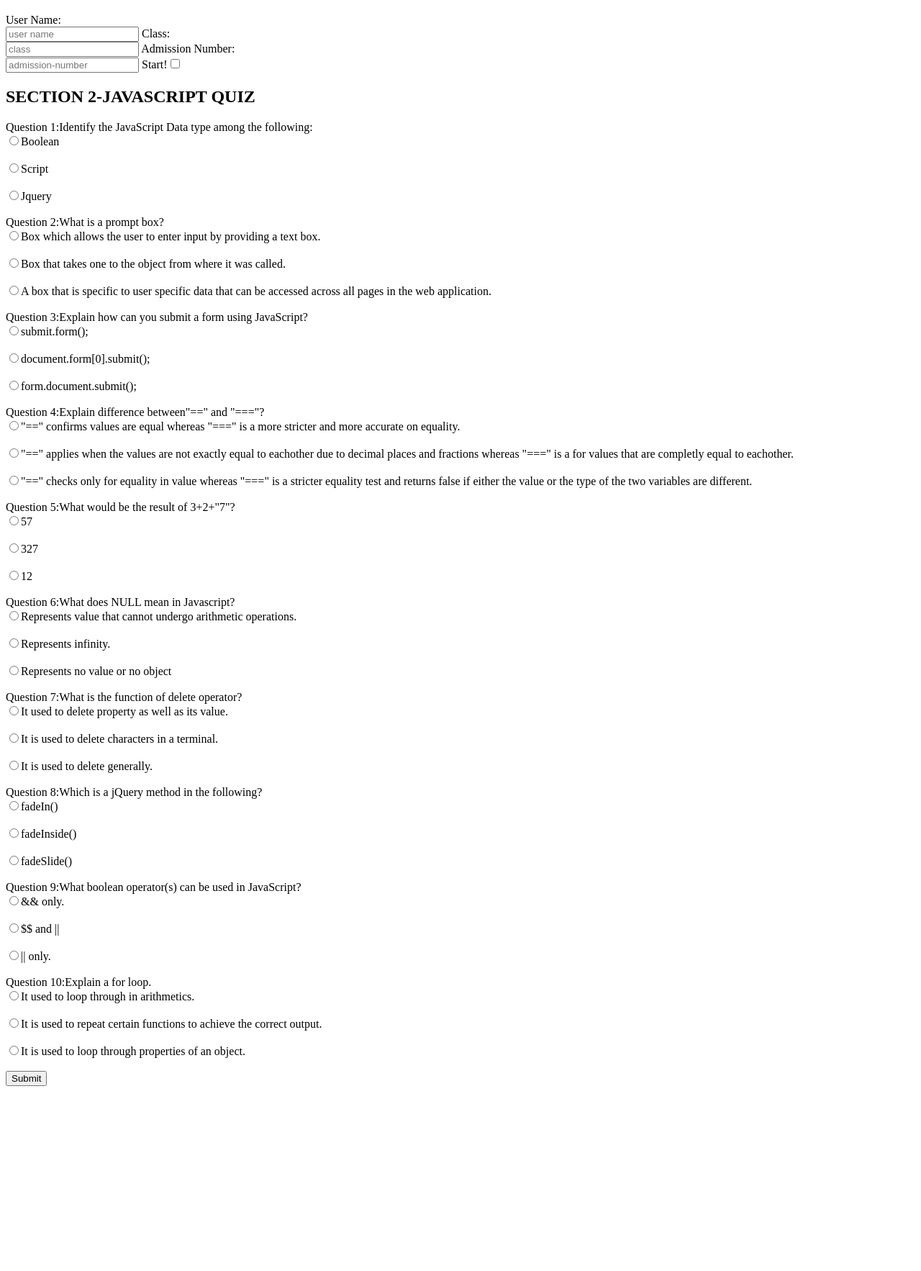
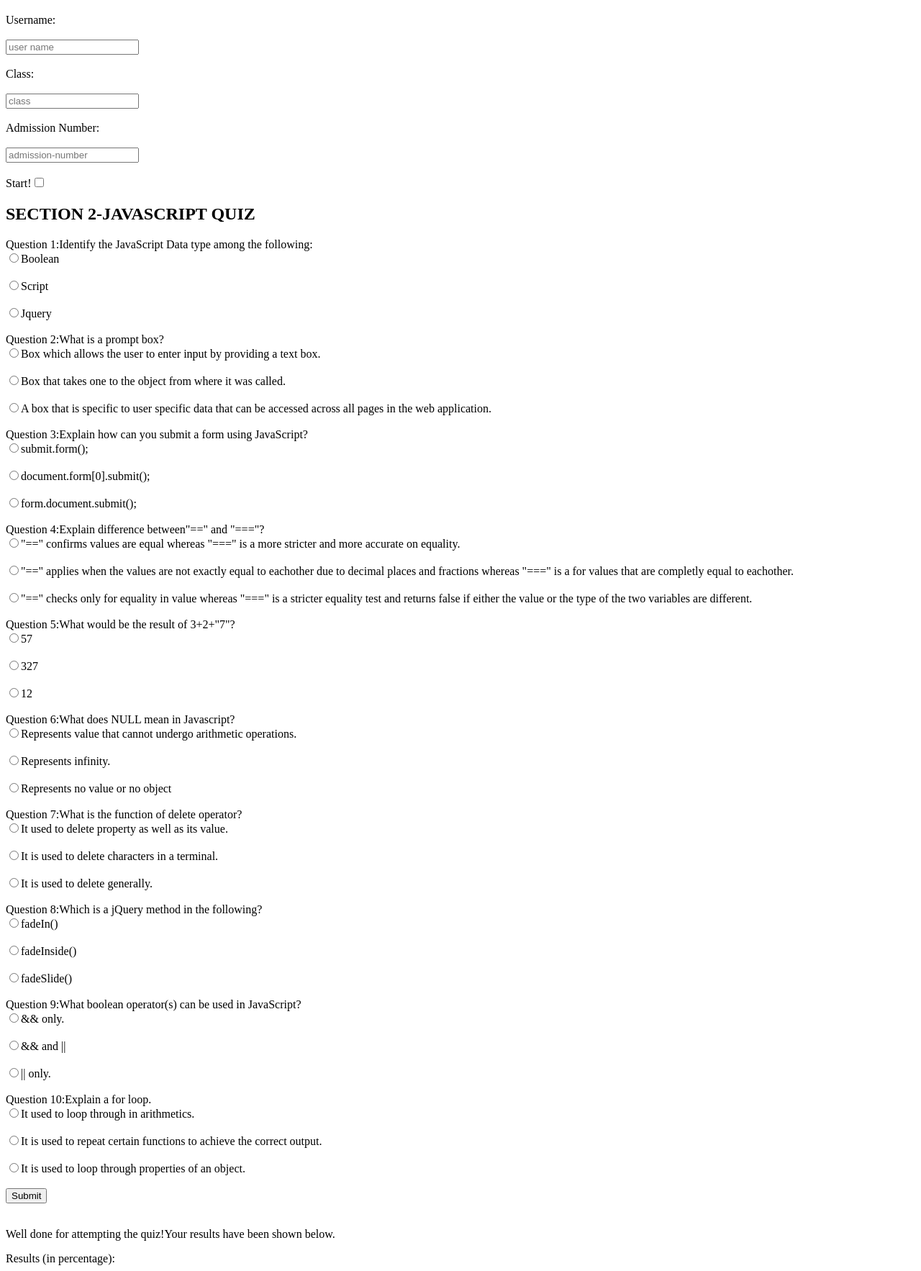
Before and after one commit to Bettyrosew/Quiz-board, a plain HTML site: page index.html in a window 1280 px wide. Shown: the part 61-1827 px from the top of the page at 72% size. Before the commit the page ends 1578 px from the top, so only its background shows below. Drawn offline with Linux system fonts and the light colour scheme.

Commit message:
add new divisions and changes made to index.html file

```diff
--- a/index.html
+++ b/index.html
@@ -9,16 +9,16 @@
 <div id="loginpage">
   <h1>SECTION I - LOGIN</h1>
   <form class="login-form" action="index.html" method="post">
-    <label for="user-name">User Name:</label></br><input type="text" id="username" value="" placeholder="user name"/>
-    <label for="class">Class:</label></br><input type="text"id="class" value="" placeholder="class"/>
-    <label for="admission-number">Admission Number:</label></br><input type="number" id="admno" value="" placeholder="admission-number"/>
+    <label for="user-name">Username:</label><br></br><input type="text" id="username" value="" placeholder="user name"/><br></br>
+    <label for="class">Class:</label><br></br><input type="text"id="class" value="" placeholder="class"/><br></br>
+    <label for="admission-number">Admission Number:</label><br></br><input type="number" id="admno" value="" placeholder="admission-number"/><br></br>
     <label for="checkbox">Start!</label><input id="Start" type="checkbox" name="" value="">
   </form>
 </div>
 
 <div id="quizpage" class="toggle slideshow">
   <h2>SECTION 2-JAVASCRIPT QUIZ </h2>
-<div class="Quiz-board">
+<div class="quiz-board">
 <form id="Quiz">
   Question 1:Identify the JavaScript Data type among the following:<br>
 <input type="radio" name="q1"  value="choicea">Boolean<br></br>
@@ -62,17 +62,19 @@ Question 8:Which is a jQuery method in the following?<br>
 
 Question 9:What boolean operator(s) can be used in JavaScript?<br>
 <input type="radio" name="q9"  value="choicea">&& only.<br></br>
-<input type="radio" name="q9" value="choiceb">$$ and ||<br></br>
+<input type="radio" name="q9" value="choiceb">&& and ||<br></br>
 <input type="radio" name="q9" value="choicec">|| only.<br></br>
 
 Question 10:Explain a for loop.<br>
 <input type="radio" name="q10"  value="choicea">It used to loop through in arithmetics.<br></br>
 <input type="radio" name="q10" value="choiceb">It is used to repeat certain functions to achieve the correct output.<br></br>
 <input type="radio" name="q10" value="choicec">It is used to loop through properties of an object.<br></br>
+<input type="button" id="submit" value="Submit"/><br></br>
+<p>Well done for attempting the quiz!Your results have been shown below.</p>
+Results (in percentage):<div id="output"></div>
+</form>
 
-<button type="submit" name="submit" id="submit" onClick="submit">Submit</button>
-</form>
+
 </div>
 </div>
-<div id="output"></div>
 </html>
```
